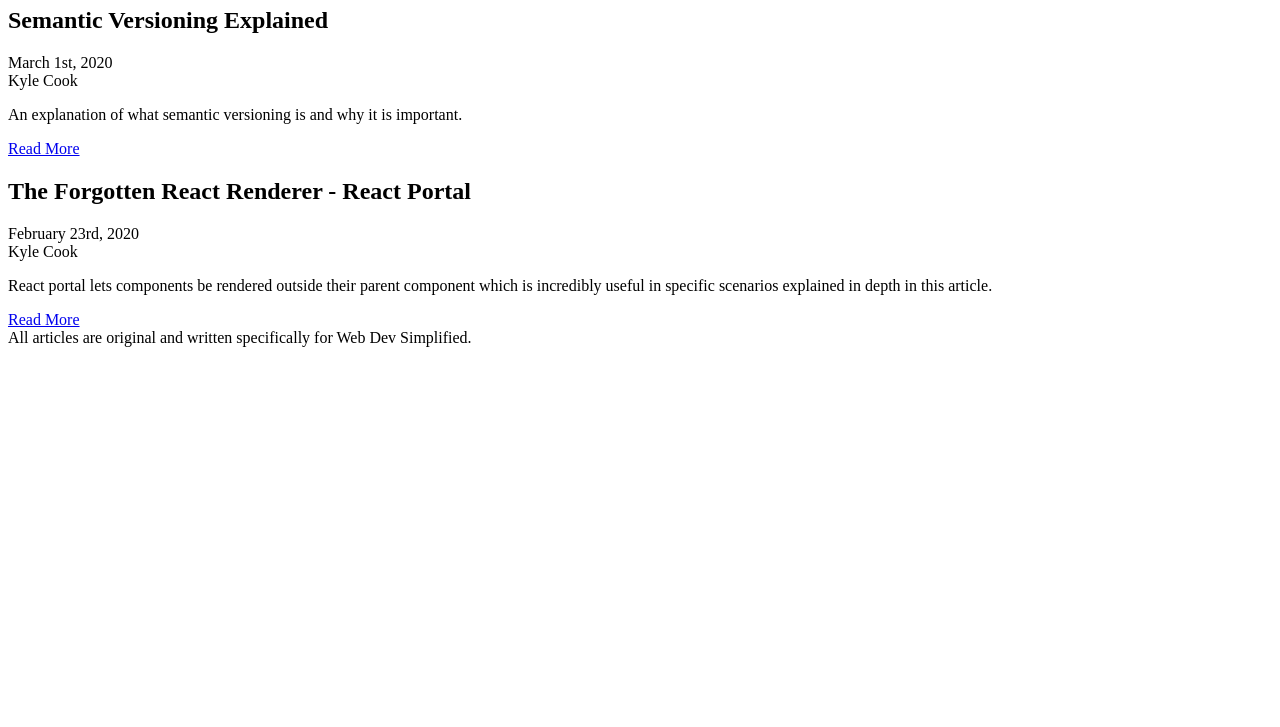
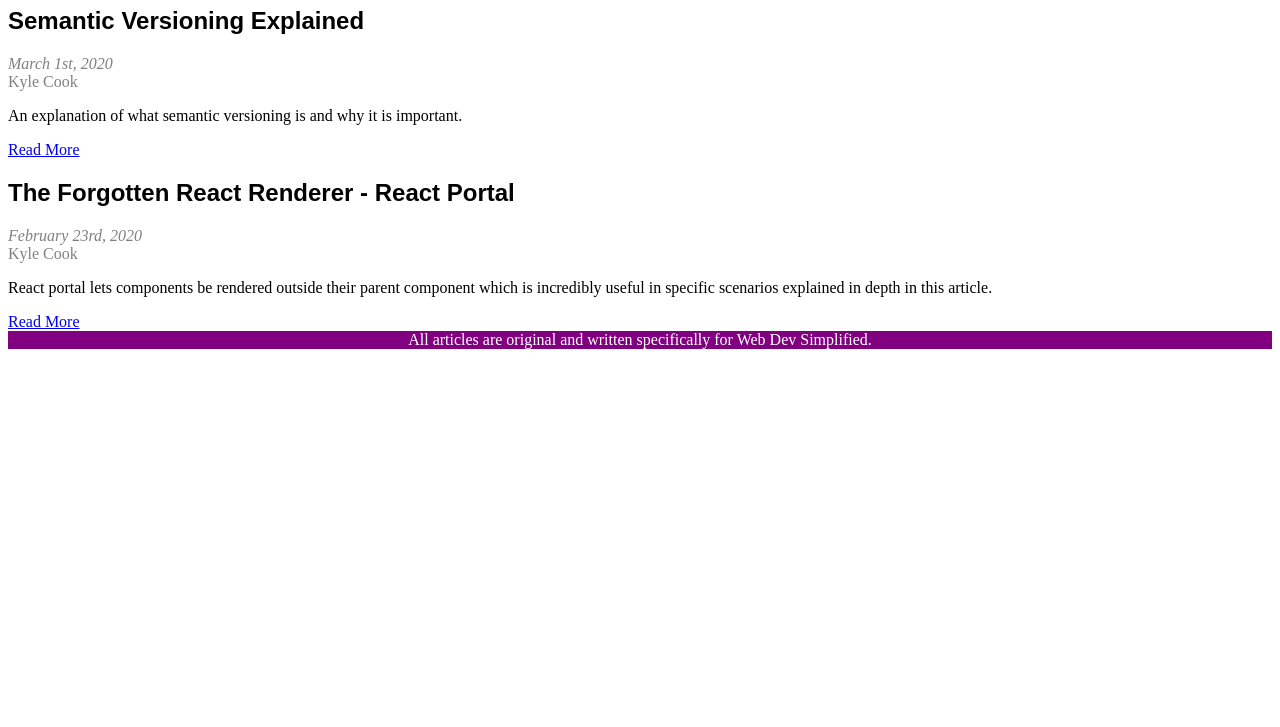
Before and after one commit to Sunlight77/Simple-blog, a plain HTML site: page index.html in a window 1280 px wide. Shown: the part 73-800 px from the top of the page. Drawn offline with Linux system fonts and the light colour scheme.

Commit message:
Adding Classes,  ID to HTML.  Applying styles  to HTML via CSS Selectors.

```diff
--- a/index.html
+++ b/index.html
@@ -10,27 +10,27 @@
 </head>
 <body>
   <header>
-    <h1>Web Dev Simplified Blog</h1>
+   <h1 class="header-text">Web Dev Simplified Blog</h1>
   </header>
   <main>
     <section>
       <article>
-        <h2>Semantic Versioning Explained</h2>
-        <div>March 1st, 2020</div>
-        <div>Kyle Cook</div>
+        <h2 class="article-title">Semantic Versioning Explained</h2>
+        <div class="article-date">March 1st, 2020</div>
+        <div class="article-author">Kyle Cook</div>
         <p>An explanation of what semantic versioning is and why it is important.</p>
         <a href="#">Read More</a>
       </article>
       <article>
-        <h2>The Forgotten React Renderer - React Portal</h2>
-        <div>February 23rd, 2020</div>
-        <div>Kyle Cook</div>
+        <h2 class="article-title">The Forgotten React Renderer - React Portal</h2>
+        <div class="article-date">February 23rd, 2020</div>
+        <div class="article-author">Kyle Cook</div>
         <p>React portal lets components be rendered outside their parent component which is incredibly useful in specific scenarios explained in depth in this article.</p>
         <a href="#">Read More</a>
       </article>
     </section>
   </main>
-  <footer>
+  <footer id="footer">
     All articles are original and written specifically for Web Dev Simplified.
   </footer>
 </body>
--- a/style.css
+++ b/style.css
@@ -0,0 +1,20 @@
+header, #footer {
+  background-color: purple;
+}
+
+.header-text, #footer {
+  color: white;
+  text-align: center;
+}
+
+.article-title {
+  font-family: Arial, Helvetica, sans-serif;
+}
+
+.article-date {
+  font-style: italic;
+}
+
+.article-author, .article-date {
+  color: gray;
+}
```
